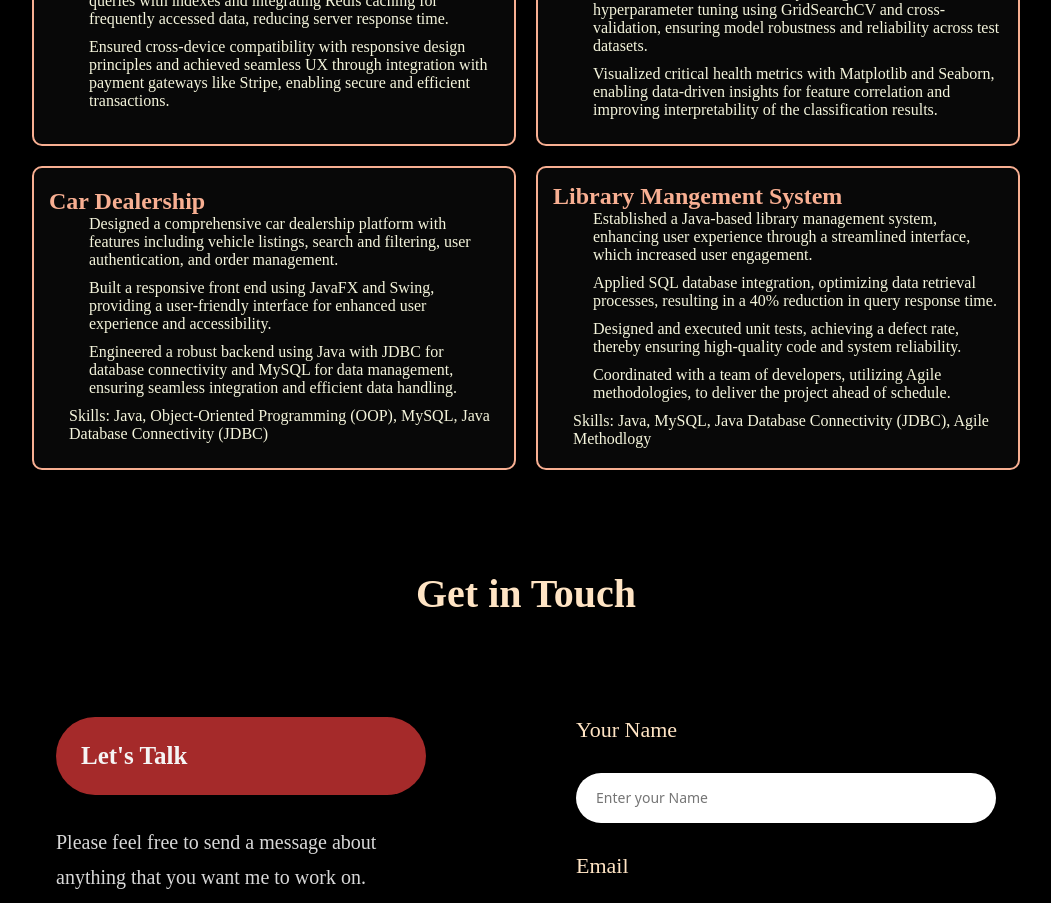
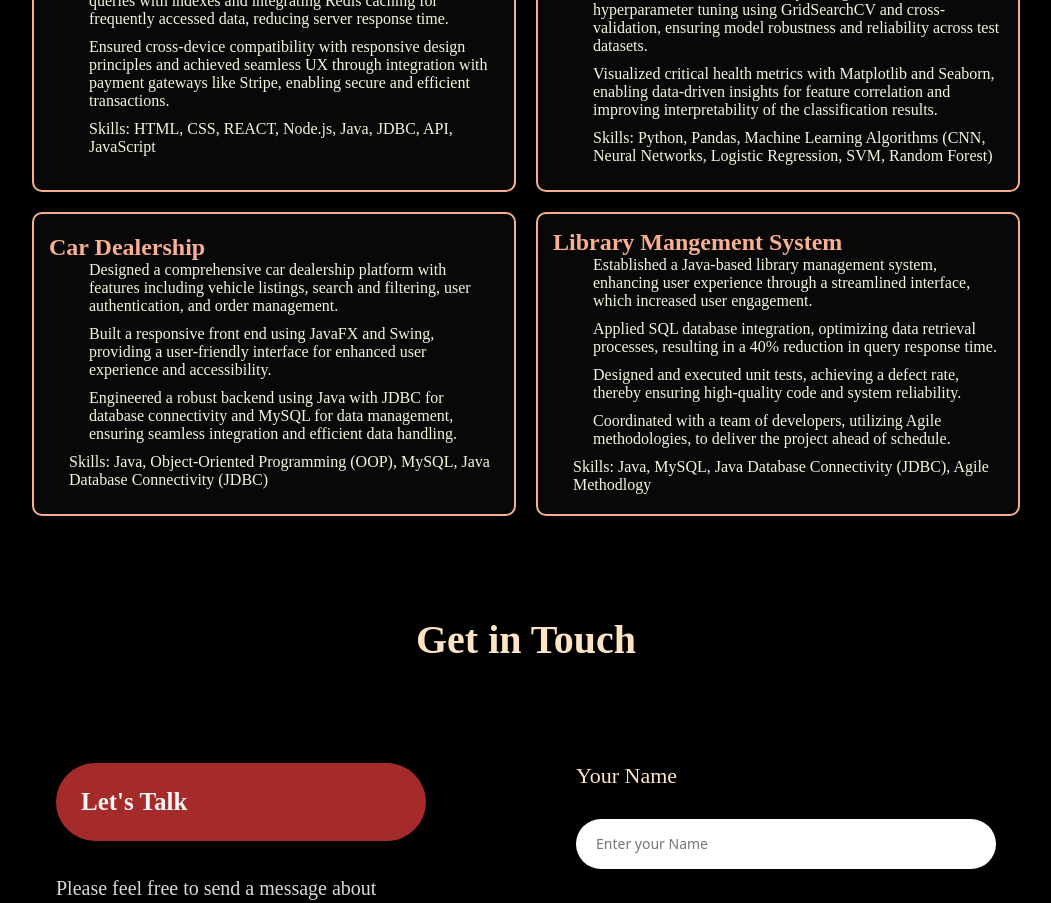
Before and after one commit to bharat-0099/website, a React (Vite) app: page / in a window 1280 px wide. Shown: the part 6660-7563 px from the top of the page, without its empty margins (114-1165 px from the left). Built offline with nearby package versions, Linux system fonts and the light colour scheme.

Commit message:
Updated Project section

```diff
--- a/src/Component/Projects/Projects.jsx
+++ b/src/Component/Projects/Projects.jsx
@@ -31,6 +31,7 @@ const Projects = () => {
                             </li>
                             <li>Ensured cross-device compatibility with responsive design principles and achieved seamless UX through integration with payment gateways like Stripe, enabling secure and efficient transactions.
                             </li>
+                            <li>Skills: HTML, CSS, REACT, Node.js, Java, JDBC, API, JavaScript</li>
                         </ul>
                     </div>
                 </div>
@@ -46,6 +47,9 @@ const Projects = () => {
                             </li>
                             <li>
                             Visualized critical health metrics with Matplotlib and Seaborn, enabling data-driven insights for feature correlation and improving interpretability of the classification results.
+                            </li>
+                            <li>
+                                Skills: Python, Pandas, Machine Learning Algorithms (CNN, Neural Networks, Logistic Regression, SVM, Random Forest)
                             </li>
 
                         </ul>
```
